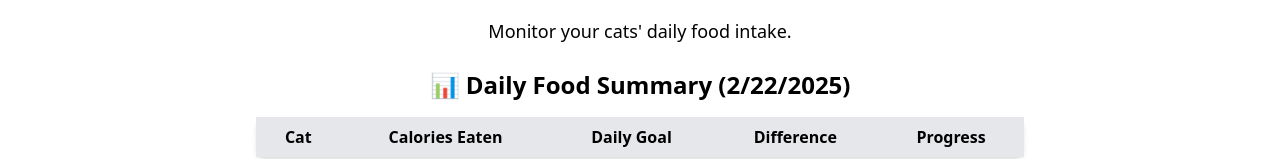
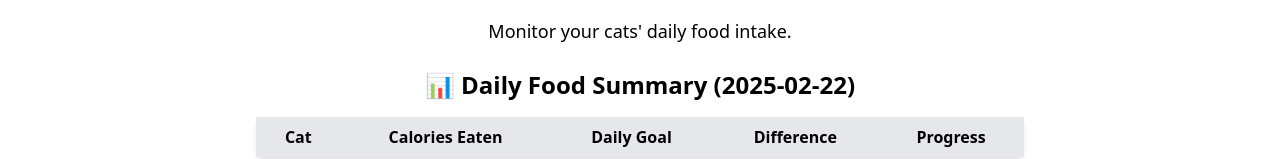
Before and after one commit to reidan/cat-track, a React (Vite) app in the folder frontend/: page / in a window 1280 px wide. Shown: the part 179-338 px from the top of the page. Built offline with nearby package versions, Linux system fonts and the light colour scheme; no server answers.

Commit message:
remove extra getTodayDate function and some other small fixes

```diff
--- a/frontend/src/components/Modal.jsx
+++ b/frontend/src/components/Modal.jsx
@@ -3,11 +3,11 @@ const Modal = ({ isOpen, onClose, title, children, actions }) => {
 
   return (
     <div className="fixed inset-0 flex items-center justify-center bg-black bg-opacity-50 z-50">
-      <div className="bg-white dark:bg-gray-800 dark:text-white p-6 rounded-lg shadow-lg max-w-sm w-full">
+      <div className="bg-white p-6 rounded-lg shadow-lg max-w-sm w-full">
         {/* Modal Header */}
         <div className="flex justify-between items-center mb-4">
           <h2 className="text-xl font-bold">{title}</h2>
-          <button onClick={onClose} className="text-gray-500 hover:text-gray-700 dark:hover:text-gray-300">
+          <button onClick={onClose} className="text-gray-500 hover:text-gray-700">
             ✖
           </button>
         </div>
--- a/frontend/src/pages/Food.jsx
+++ b/frontend/src/pages/Food.jsx
@@ -34,7 +34,7 @@ function Food() {
       setFoods(foods.map(food =>
         food.id === foodId ? { ...food, favorite: updatedFood.favorite } : food
       ));
-      toast.success("⭐ Food favourited!");
+      toast.success("⭐ Favourite food toggled!");
     } catch (e) {
       console.error("Error fetching food logs:", e);
       toast.error("Failed to favourite food.");
--- a/frontend/src/pages/Home.jsx
+++ b/frontend/src/pages/Home.jsx
@@ -42,11 +42,6 @@ function Home() {
       });
     }
   }, [selectedCat]);
-
-  // Get today's date in YYYY-MM-DD format
-  const getTodayDate = () => {
-    return new Date().toLocaleDateString();
-  };
 
   return (
     <div className="w-full max-w-3xl text-center">
```
